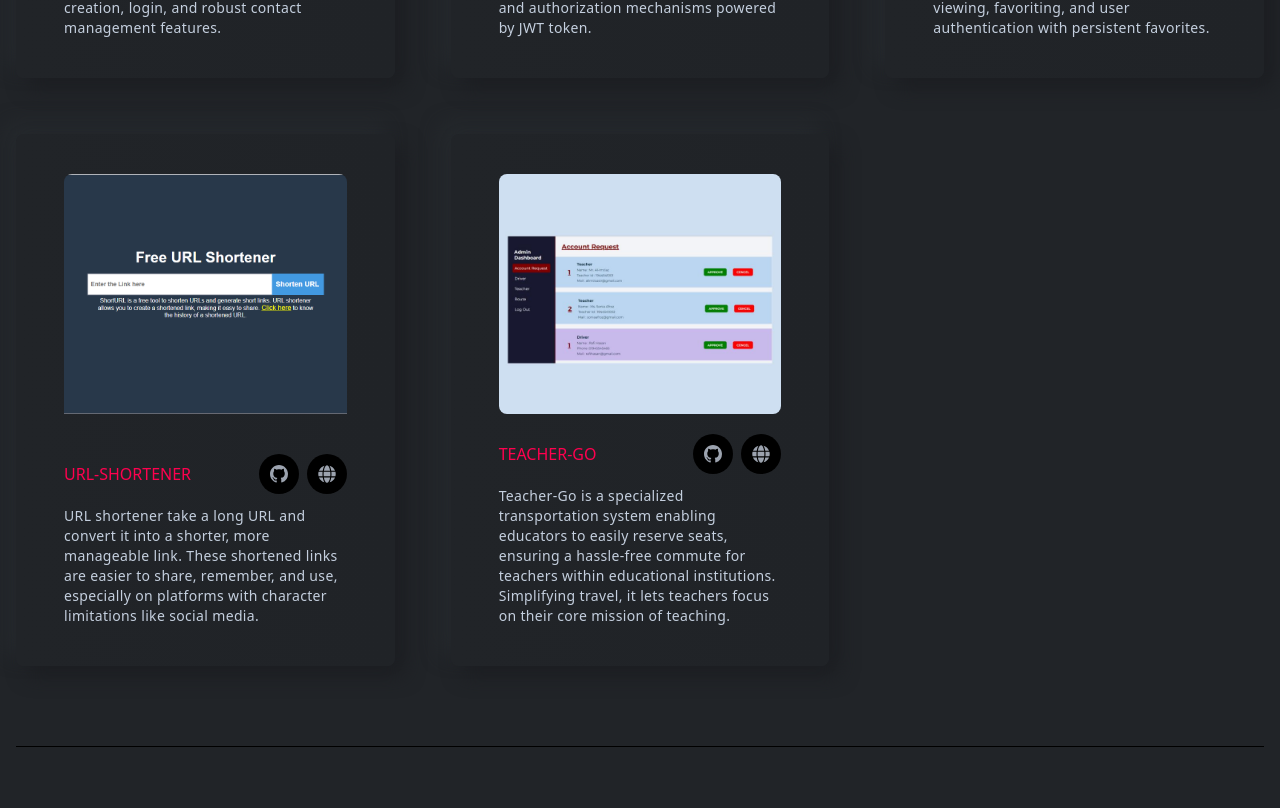
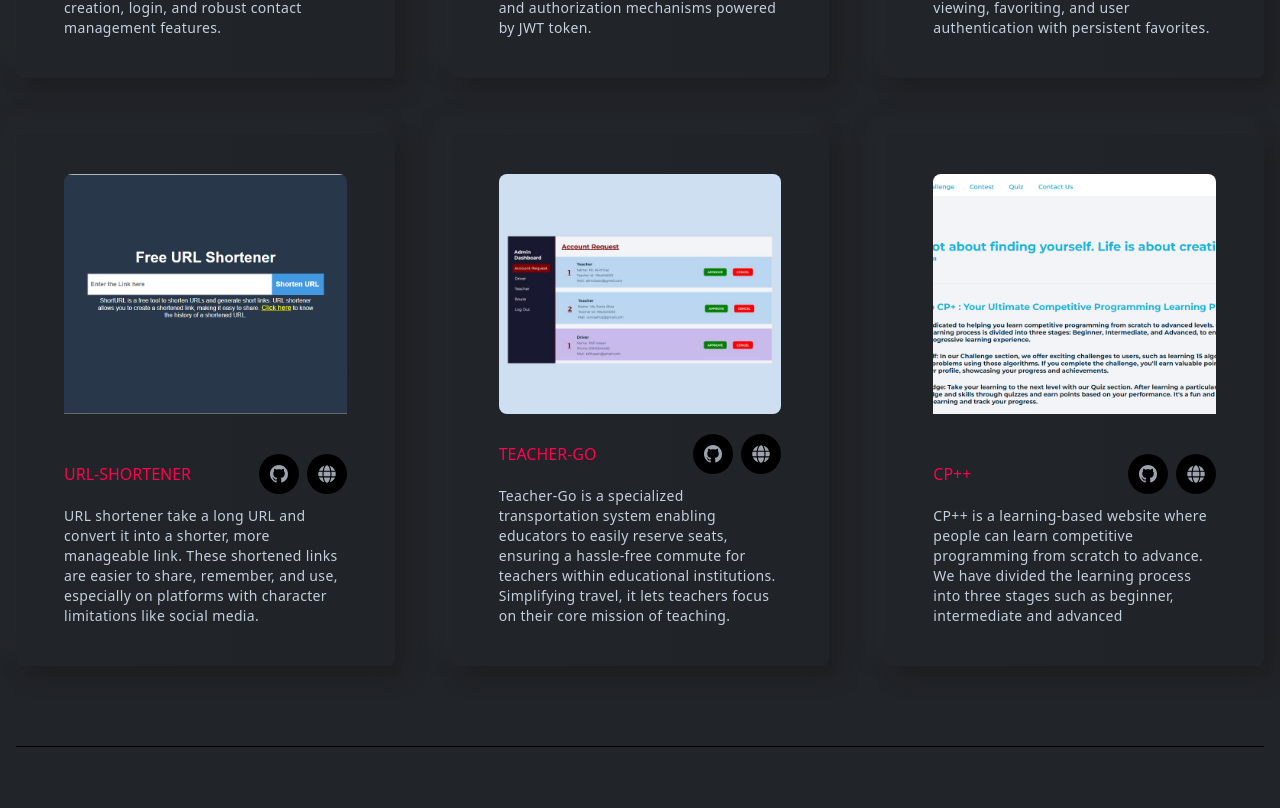
Before and after one commit to ImranMir32/Updated-Portfolio, a React (Create React App) app: page / in a window 1280 px wide. Shown: the part 2172-2980 px from the top of the page. Built offline with nearby package versions, Linux system fonts and the light colour scheme.

Commit message:
Adding project

```diff
--- a/src/assets/index.js
+++ b/src/assets/index.js
@@ -9,6 +9,7 @@ import testimonialTwo from "./images/testmonial/testimonialTwo.png";
 import quote from "./images/testmonial/quote.png";
 import contactImg from "./images/contact/contactImg.png";
 import i_blogify from "./images/projects/I-blogify.png";
+import cp from "./images/projects/cp.png";
 
 export {
   logo,
@@ -22,4 +23,5 @@ export {
   quote,
   contactImg,
   i_blogify,
+  cp,
 };
--- a/src/components/footer/FooterBottom.js
+++ b/src/components/footer/FooterBottom.js
@@ -4,7 +4,7 @@ const FooterBottom = () => {
   return (
     <div className="w-full py-10">
       <p className="text-center text-gray-500 text-base">
-        © 2023. All rights reserved by Md. Imran Mir
+        © 2024. All rights reserved by Md. Imran Mir
       </p>
     </div>
   );
--- a/src/components/projects/Projects.js
+++ b/src/components/projects/Projects.js
@@ -6,6 +6,7 @@ import {
   hotChili,
   teacherGo,
   i_blogify,
+  cp,
 } from "../../assets/index";
 import ProjectsCard from "./ProjectsCard";
 
@@ -63,6 +64,16 @@ const Projects = () => {
           gitHub="https://github.com/ImranMir32/Teacher-Go-Front-end"
           // live="Not found"
         />
+
+        <ProjectsCard
+          title="CP++"
+          des="CP++ is a learning-based website where people can learn competitive programming from scratch
+          to advance. We have divided the learning process into three stages such as beginner, intermediate
+          and advanced"
+          src={cp}
+          gitHub="https://github.com/ImranMir32/CP-Plus-Front-End"
+          // live="Not found"
+        />
       </div>
     </section>
   );
--- a/src/components/resume/Achievement.js
+++ b/src/components/resume/Achievement.js
@@ -13,7 +13,7 @@ const Achievement = () => {
         <div className="mt-14 w-full h-[1000px] border-l-[6px] border-l-black border-opacity-30 flex flex-col gap-10">
           <ResumeCard
             title="Champion"
-            subTitle="UITS Victory Day Programming Contest, 2021"
+            subTitle="UITS CSE Day Programming Contest, 2021"
             result="Success"
           />
           <ResumeCard
@@ -33,7 +33,7 @@ const Achievement = () => {
           />
           <ResumeCard
             title="4th Position"
-            subTitle="UITS Codejhaj Intra University Programming Contest round-3"
+            subTitle="UITS Victory Day Programming Contest, 2021"
             result="Success"
           />
         </div>
@@ -41,8 +41,8 @@ const Achievement = () => {
       <div>
         <div className="mt-14 w-full h-[1000px] border-l-[6px] border-l-black border-opacity-30 flex flex-col gap-10">
           <ResumeCard
-            title="7th Position"
-            subTitle="UPC Collaboration Contest, IUPC-2022"
+            title="12th Position"
+            subTitle="UITS Collaboration Programming Contest (IUPC), 2022"
             result="Success"
           />
           <ResumeCard
@@ -51,18 +51,18 @@ const Achievement = () => {
             result="Success"
           />
           <ResumeCard
-            title="20th Position"
+            title="21th Position"
             subTitle="Ahmed Zubayer Inter University Programming Contest , IUPC-2023"
             result="Success"
           />
           <ResumeCard
-            title="93th Position"
+            title="63th Position"
             subTitle="Inter University Programming Contest (IUPC), RUET-2022"
             result="Success"
           />
           <ResumeCard
             title="Best Problem Setter"
-            subTitle="UITS Victory Day Programming Contest, 2023"
+            subTitle="UITS Victory Day Programming Contest, 2022"
             result="Success"
           />
         </div>
```
Also changed, not shown: src/assets/images/projects/cp.png (added), 1 other file (tests, documents, lock files or other folders).
